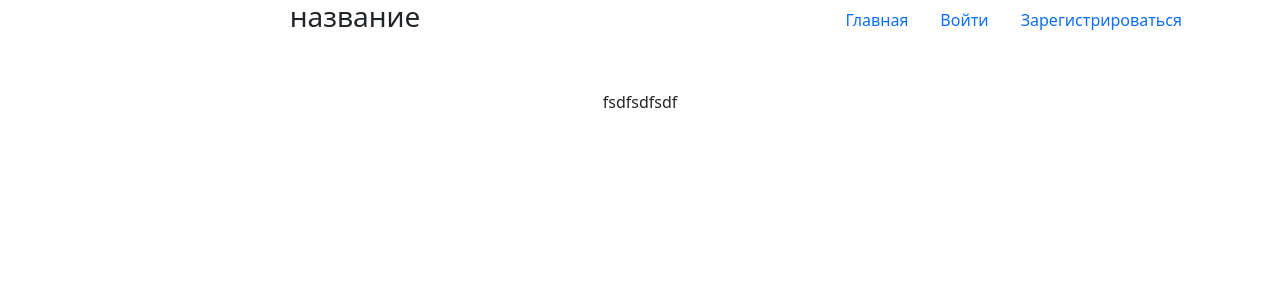
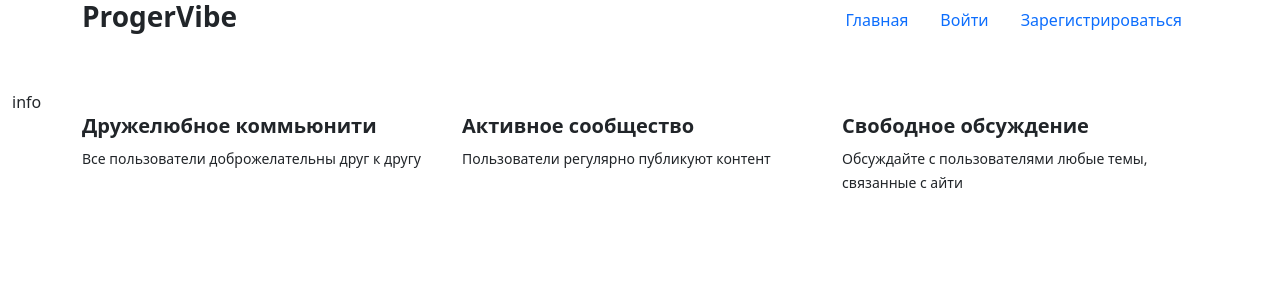
Before and after one commit to yaxzo/web-project-forum, a Flask app: page / in a window 1280 px wide. Shown: the top 300 px of the page. Run offline with Flask 3, Linux system fonts and the light colour scheme.

Commit message:
last upd today

```diff
--- a/project/forms/login.py
+++ b/project/forms/login.py
@@ -7,5 +7,5 @@ from wtforms.validators import DataRequired
 class LoginForm(FlaskForm):
     email = EmailField("Почта", validators=[DataRequired()])
     password = PasswordField("Пароль", validators=[DataRequired()])
-    remember_me = BooleanField("Запомнить меня", validators=[DataRequired()])
+    remember_me = BooleanField("Запомнить меня")
     submit = SubmitField("Войти", validators=[DataRequired()])
--- a/project/main.py
+++ b/project/main.py
@@ -9,6 +9,9 @@ from forms.login import LoginForm
 
 from werkzeug.security import check_password_hash
 
+'''
+    ОБЪЯВЛЕНИЕ БАЗОВЫХ ПЕРЕМЕННЫХ И ПОДКЛЮЧЕНИЕ БИБЛИОТЕК
+'''
 
 app = Flask(__name__)
 app.config["SECRET_KEY"] = "project_secret_key"
@@ -16,23 +19,24 @@ app.config["SECRET_KEY"] = "project_secret_key"
 login_manager = LoginManager()
 login_manager.init_app(app)
 
-db_session.global_init("db/forum.db")
+db_session.global_init("db/forum.db")  # подключение к бд
 
 
+# сохранения пользователя в "сессии"
 @login_manager.user_loader
 def load_user(user_id):
     db_sess = db_session.create_session()
     return db_sess.query(User).get(user_id)
 
 
-@app.route("/logout")
+@app.route("/logout")  # обработчик выхода пользователя из аккаунта
 @login_required
 def logout():
     logout_user()
     return redirect("/")
 
 
-@app.route("/registration", methods=["GET", "POST"])
+@app.route("/registration", methods=["GET", "POST"])  # обработчик для регистрации пользователя
 def registration():
     form = RegistrationForm()
 
@@ -71,7 +75,7 @@ def registration():
                            form=form)
 
 
-@app.route("/login", methods=["GET", "POST"])  # функция для входа в аккаунт пользователя
+@app.route("/login", methods=["GET", "POST"])  # обработчик для входа в аккаунт пользователя
 def login():
     form = LoginForm()
 
@@ -81,30 +85,33 @@ def login():
 
         if check_password_hash(user.hashed_password, form.password.data):
             login_user(user, remember=form.remember_me.data)
+
             return redirect("/")
         return render_template("login.html",
                                title="",
                                message="",
                                form=form)
-    return render_template("login.html", title="вход", form=form)
+    return render_template("login.html",
+                           title="вход",
+                           form=form)
 
 
-@app.route("/redirect_account")
+@app.route("/redirect_account")  # обработчик получает айди активного пользователя
 @login_required
 def redirect_account():
     user_id = current_user.id
-    return redirect(f"/account/{user_id}")
+    return redirect(f"/account/{user_id}")  # и переадрессовыввает его в свой аккаунт
 
 
-@app.route("/account/<int:user_id>", methods=["GET"])
+@app.route("/account/<int:user_id>", methods=["GET"])  # обработчик аккаунта пользователя
 @login_required
 def account(user_id):
     return f"{user_id}"
 
 
-@app.route("/")
+@app.route("/")  # обработчик домашней страницы
 def home():
-    return render_template("base.html", title="home page")
+    return render_template("base.html", title="Главная")
 
 
 def main():
--- a/project/templates/base.html
+++ b/project/templates/base.html
@@ -9,10 +9,10 @@
 </head>
 <body>
     {% block header %}
-        <div class="container text-center">
+        <div class="container">
             <div class="row">
-                <div class="col">
-                    <h3>название</h3>
+                <div class="col justify-content-start">
+                    <h3><strong>ProgerVibe</strong></h3>
                 </div>
                 <div class="col">
                     {% if current_user.is_authenticated %}
@@ -49,8 +49,32 @@
     {% endblock %} <br><br>
 
     {% block content %}
-        <div class="container text-center">
-            fsdfsdfsdf
+        <div class="container-xxl">
+            info
+        </div>
+        <div class="container">
+            <div class="row">
+                <div class="col">
+                    <h5><strong>Дружелюбное коммьюнити</strong></h5>
+                </div>
+                <div class="col">
+                    <h5><strong>Активное сообщество</strong></h5>
+                </div>
+                <div class="col">
+                    <h5><strong>Свободное обсуждение</strong></h5>
+                </div>
+            </div>
+            <div class="row">
+                <div class="col">
+                    <small>Все пользователи доброжелательны друг к другу</small>
+                </div>
+                <div class="col">
+                    <small>Пользователи регулярно публикуют контент</small>
+                </div>
+                <div class="col">
+                    <small>Обсуждайте с пользователями любые темы, связанные с айти</small>
+                </div>
+            </div>
         </div>
     {% endblock %}
 
--- a/project/templates/login.html
+++ b/project/templates/login.html
@@ -25,8 +25,8 @@
                 </p>
             {% endfor %}
         </p>
-        <p>{{ form.remember_me() }} {{ form.remember_me.label }}</p>
-        <p>{{ form.submit(type="submit", class="btn btn-primary") }}</p>
+        <p>{{ form.remember_me(class="form-check-input", type="checkbox") }} {{ form.remember_me.label }}</p>
+        <p>{{ form.submit(type="submit", class="btn btn-outline-primary") }}</p>
         {% if message %}
             <p class="alert alert-danger" role="alert">
                 {{message}}
--- a/project/templates/registration.html
+++ b/project/templates/registration.html
@@ -43,7 +43,7 @@
                 </p>
             {% endfor %}
         </p>
-        <p>{{ form.submit(type="submit", class="btn btn-primary") }}</p>
+        <p>{{ form.submit(type="submit", class="btn btn-outline-primary") }}</p>
         {% if message %}
             <p class="alert alert-danger" role="alert">
                 {{message}}
```
